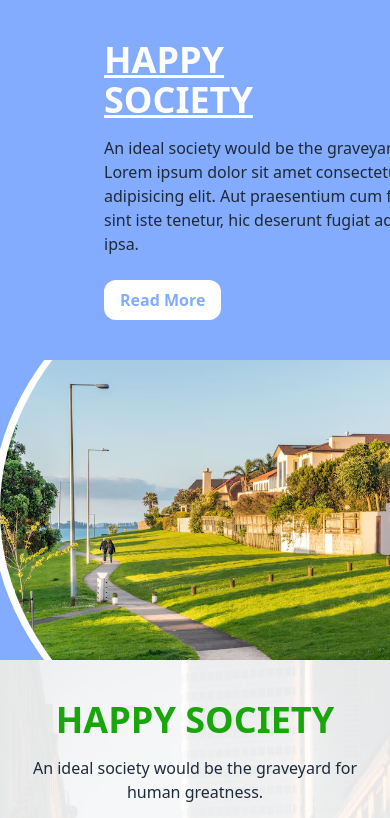
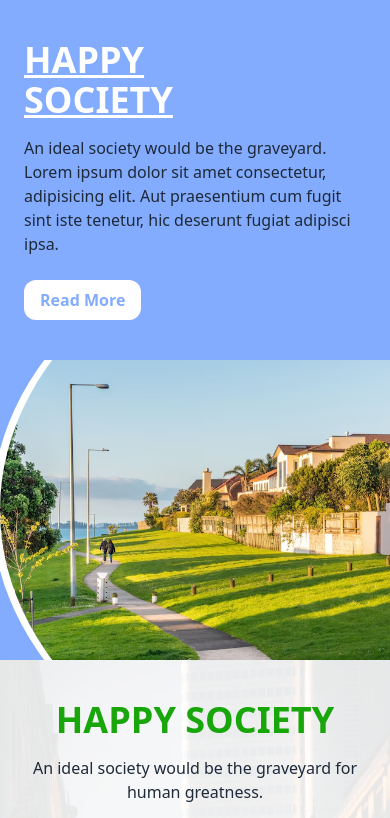
Before and after one commit to Sachin-0099/Happy-Society, a React (Vite) app: page / in a window 390 px wide. Shown: the top 818 px of the page. Built offline with nearby package versions, Linux system fonts and the light colour scheme.

Commit message:
margin changes in hero section

```diff
--- a/src/components/Hero.jsx
+++ b/src/components/Hero.jsx
@@ -7,7 +7,7 @@ const Hero = () => {
       aria-label="About Happy Society Section"
     >
       {/* Right side text content */}
-      <div className="w-full md:w-[60%] z-10 flex flex-col justify-center items-start text-left px-6 py-10 md:py-0 md:-mt-20 order-0 md:order-none ml-20">
+      <div className="w-full md:w-[60%] z-10 flex flex-col justify-center items-start text-left px-6 py-10 md:py-0 md:-mt-20 order-0 md:order-none lg:ml-20">
   <h2 className="text-4xl sm:text-5xl md:text-6xl font-extrabold text-[#fff] uppercase mb-4 underline">
     Happy <br /> Society
   </h2>
```
